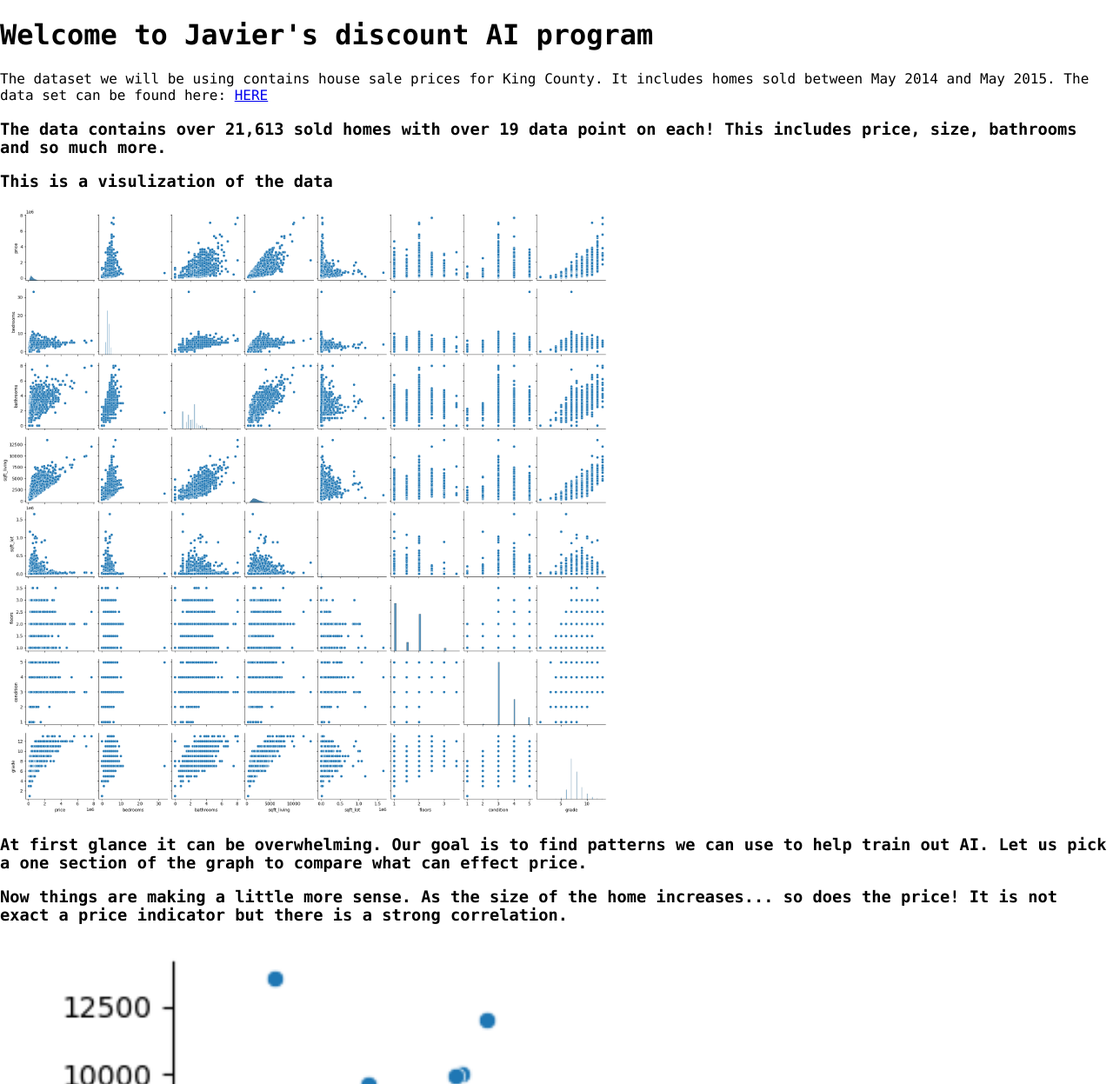
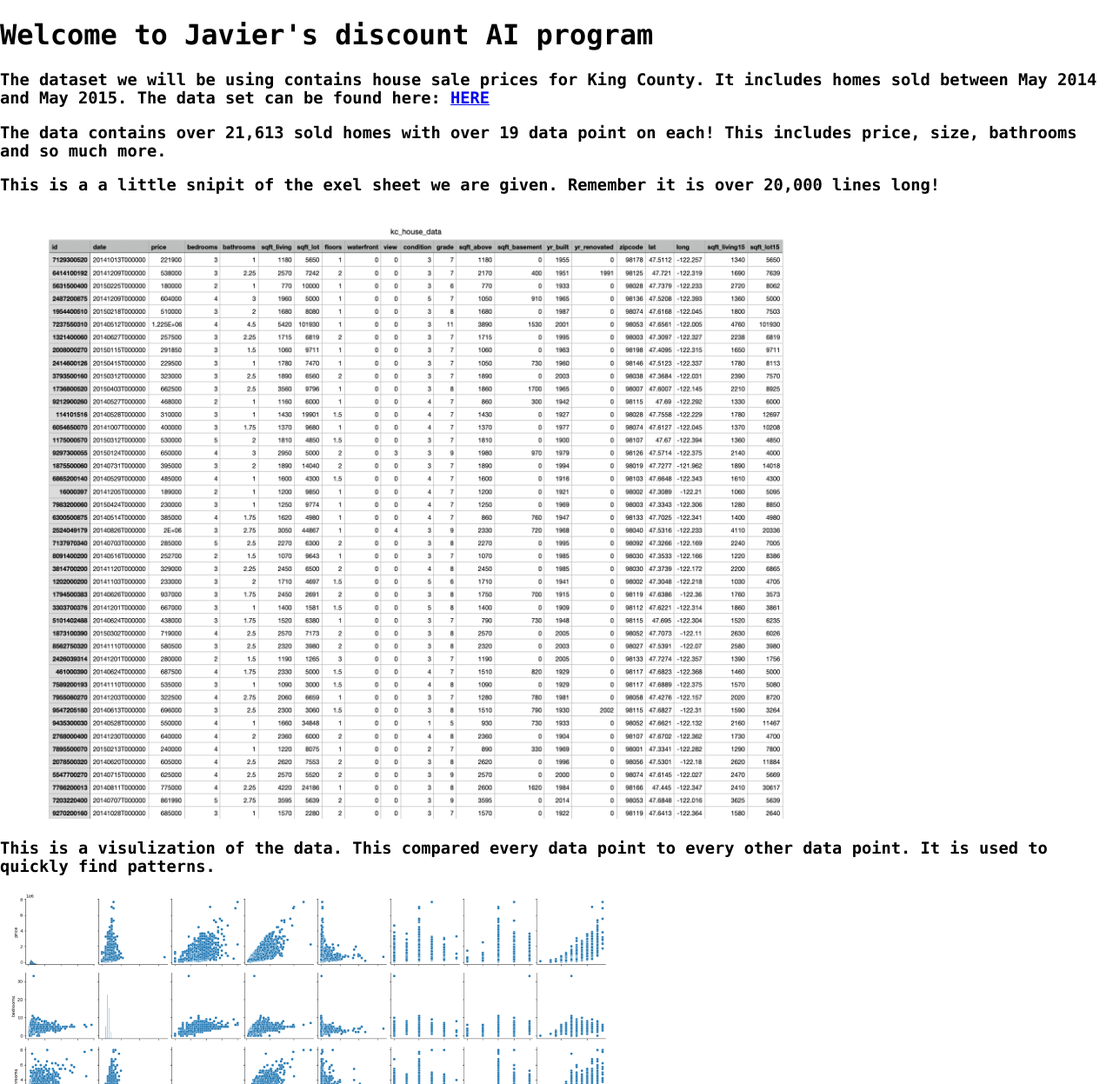
Before and after one commit to JaviRoberto/Flask_intro, a Flask app: page / in a window 1280 px wide. Shown: the top 1247 px of the page at 87% size. Run offline with Flask 3, Linux system fonts and the light colour scheme; parts of the project's set-up code (start-up, migrations or seed data) failed here and were passed over.

Commit message:
add more html

```diff
--- a/templates/index.html
+++ b/templates/index.html
@@ -9,13 +9,16 @@
 
 <h1> Welcome to Javier's discount AI program</h1>
 
-    <div>The dataset we will be using contains house sale prices for King County.
+    <div><h3> The dataset we will be using contains house sale prices for King County.
         It includes homes sold between May 2014 and May 2015.
-        The data set can be found here: <a href="https://www.kaggle.com/datasets/harlfoxem/housesalesprediction"> HERE</a>
+        The data set can be found here: <a href="https://www.kaggle.com/datasets/harlfoxem/housesalesprediction"> HERE</a> </h3>
         <h3> The data contains over 21,613 sold homes with over 19 data point on each! This includes price, size, bathrooms and so much more. </h3>
     </div>
 
-<div>  <h3> This is a visulization of the data </h3>
+<div>  <h3> This is a a little snipit of the exel sheet we are given. Remember it is over 20,000 lines long! </h3>
+    <img src="/Flask_intro_new/screenshot_ex.png" alt="Girl in a jacket" style="width:1000px;height:700px;"> </div>
+
+<div>  <h3> This is a visulization of the data. This compared every data point to every other data point. It is used to quickly find patterns.  </h3>
     <img src="/Flask_intro_new/mainplot.png" alt="Girl in a jacket" style="width:700px;height:700px;"> </div>
 
 <div>  <h3> At first glance it can be overwhelming. Our goal is to find patterns we can use to help train out AI. Let us pick a one section of the graph to compare what can effect price. </h3>
@@ -29,6 +32,21 @@
 <h3> Now bathrooms! Seems like a small pattern with bathroom and price.  </h3>
 <img src="/Flask_intro_new/price_bath.png" alt="Girl in a jacket" style="width:600px;height:600px;"> </div>
 
+<h3> Now let's cut some data. If you have seen we are given data point like, date, price, floors, waterfront, view, year built and a few more.   </h3>
+<h3> We are only going to keep price, bedrooms, bathrooms, sqft_living, sqft_lot, floors, condition, and grade    </h3>
+
+<div>  <h3> OK this is better. We know have better data to work with. </h3>
+    <img src="/Flask_intro_new/screenshot_2.png" alt="Girl in a jacket" style="width:700px;height:700px;"> </div>
+
+
+<div>  <h3> Now, in the code we train and test the data. We reserve 40% of the data (homes) so we can test it once the model is trained.</h3>
+
+
+    <div>  <h3> Now, let's feed out AI the test data and see how we did!  </h3>
+        <img src="/Flask_intro_new/prediction_graph.png" alt="Girl in a jacket" style="width:700px;height:500px;"> </div>
+
+
+    <div>  <h3> Good news, we did ok. This is to be expected. We have a strong pattern. The closer the dots are together the better. There are some outliers and some of our predictions are not exact. When it comes to real estate there are many factors that determine price. </h3>
 
 
 
```
Also changed, not shown: screenshot_2.png (added), screenshot_ex.png (added).
